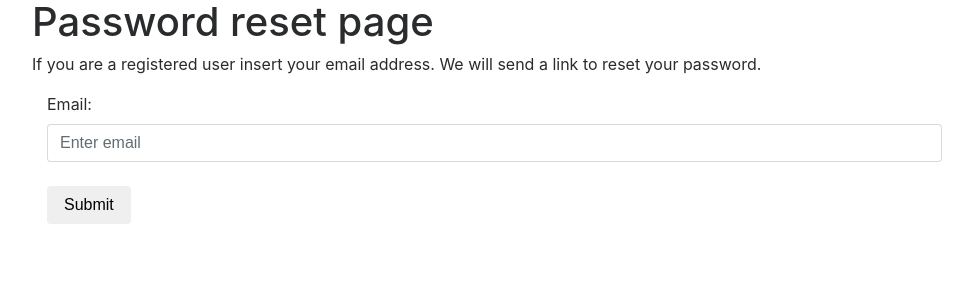
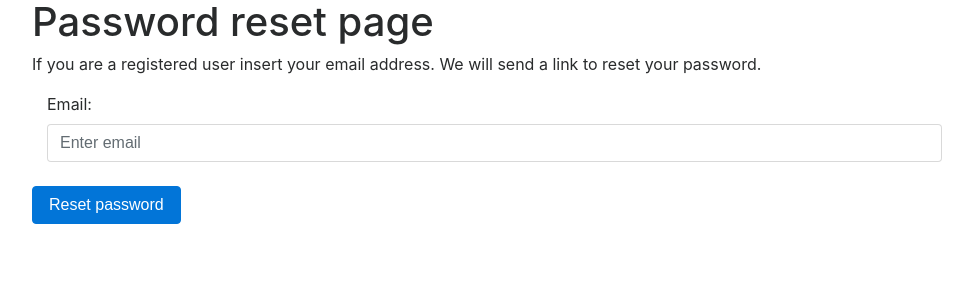
Before and after one commit to balkon16/Project1, a Flask app: page /reset in a window 1280 px wide. Shown: the top 300 px of the page, without its empty margins (53-1026 px from the left). Run offline with Flask 2, Linux system fonts and the light colour scheme; some libraries are stand-ins or nearby versions.

Commit message:
added modal to the rest page

```diff
--- a/templates/layout.html
+++ b/templates/layout.html
@@ -12,6 +12,10 @@
     {% endblock %}
   </div>
 
+  <script src="https://code.jquery.com/jquery-3.3.1.slim.min.js" integrity="sha384-q8i/X+965DzO0rT7abK41JStQIAqVgRVzpbzo5smXKp4YfRvH+8abtTE1Pi6jizo" crossorigin="anonymous"></script>
+  <script src="https://cdnjs.cloudflare.com/ajax/libs/popper.js/1.14.3/umd/popper.min.js" integrity="sha384-ZMP7rVo3mIykV+2+9J3UJ46jBk0WLaUAdn689aCwoqbBJiSnjAK/l8WvCWPIPm49" crossorigin="anonymous"></script>
+  <script src="https://stackpath.bootstrapcdn.com/bootstrap/4.1.3/js/bootstrap.min.js" integrity="sha384-ChfqqxuZUCnJSK3+MXmPNIyE6ZbWh2IMqE241rYiqJxyMiZ6OW/JmZQ5stwEULTy" crossorigin="anonymous"></script>
+
 </body>
 
 </html>
--- a/templates/reset.html
+++ b/templates/reset.html
@@ -10,18 +10,44 @@ ExcellentReads
   <p>If you are a registered user insert your email address. We will send a link to reset your password.</p>
 </div>
 
-<form class="form-horizontal" action="/action_page.php">
+<form class="form-horizontal">
+  <!-- wcześniej było action=""-->
   <div class="form-group">
     <label class="control-label col-sm-2" for="email">Email:</label>
     <div class="col-sm-10">
       <input type="email" class="form-control" id="email_reset_pwd" placeholder="Enter email">
     </div>
-    <div class="form-group">
+    <!-- <div class="form-group">
       <div class="col-sm-offset-2 col-sm-10">
         <br>
-        <button type="submit" class="btn btn-default">Submit</button>
+        <button type="submit" class="btn btn-primary" data-toggle="modal" data-target="#sentModal">Submit</button>
+      </div>
+    </div> -->
+</form>
+<br>
+
+<button type="button" class="btn btn-primary" data-toggle="modal" data-target="#sentModal">
+  Reset password
+</button>
+
+<!-- Modal -->
+<div class="modal fade" id="sentModal" tabindex="-1" role="dialog" aria-labelledby="exampleModalLabel" aria-hidden="true">
+  <div class="modal-dialog" role="document">
+    <div class="modal-content">
+      <div class="modal-header">
+        <h5 class="modal-title" id="exampleModalLabel">Link sent</h5>
+        <button type="button" class="close" data-dismiss="modal" aria-label="Close">
+          <span aria-hidden="true">&times;</span>
+        </button>
+      </div>
+      <div class="modal-body">
+        Please check your inbox.
+      </div>
+      <div class="modal-footer">
+        <button type="button" class="btn btn-secondary" data-dismiss="modal">Close</button>
       </div>
     </div>
-</form>
+  </div>
+</div>
 
 {% endblock %}
```
